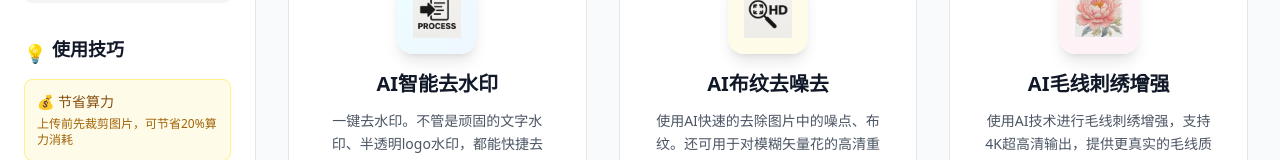
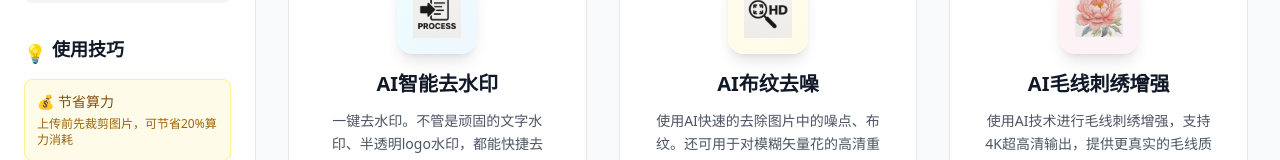
Before and after one commit to TariAgentBenchmark/loom-ai, a Next.js app in the folder frontend/: page / in a window 1280 px wide. Shown: the part 538-698 px from the top of the page. Built offline with nearby package versions, Linux system fonts and the light colour scheme; no server answers.

Commit message:
front: 修复了ai布纹去噪的功能名称

```diff
--- a/frontend/src/components/HomeView.tsx
+++ b/frontend/src/components/HomeView.tsx
@@ -394,7 +394,7 @@
                 <div className="flex h-16 w-16 md:h-20 md:w-20 items-center justify-center rounded-xl md:rounded-2xl bg-gradient-to-br from-amber-50 to-yellow-50 shadow-lg mx-auto mb-3 md:mb-4 group-hover:shadow-xl transition-all">
                   <img src="/AI布纹去噪.png" alt="布纹去噪" className="h-10 w-10 md:h-12 md:w-12 object-contain" />
                 </div>
-                <h4 className="text-lg md:text-xl font-bold text-gray-900 mb-2 md:mb-3">AI布纹去噪去</h4>
+                <h4 className="text-lg md:text-xl font-bold text-gray-900 mb-2 md:mb-3">AI布纹去噪</h4>
                 <p className="text-sm text-gray-600 leading-relaxed">
                   使用AI快速的去除图片中的噪点、布纹。还可用于对模糊矢量花的高清重绘。
                 </p>
--- a/frontend/src/lib/processing.ts
+++ b/frontend/src/lib/processing.ts
@@ -75,7 +75,7 @@
     ],
   },
   noise_removal: {
-    title: 'AI布纹去噪去',
+    title: 'AI布纹去噪',
     description: '使用AI快速的去除图片中的噪点、布纹。还可用于对模糊矢量花的高清重绘。',
     icon: '/AI布纹去噪.png',
     examples: [
```
